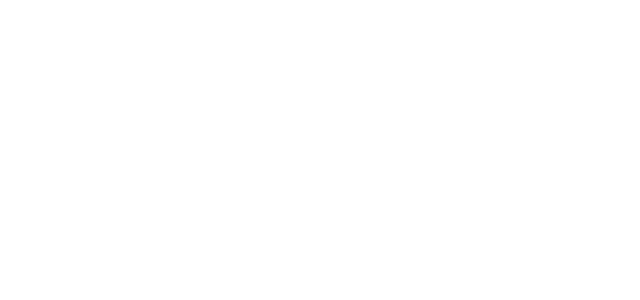
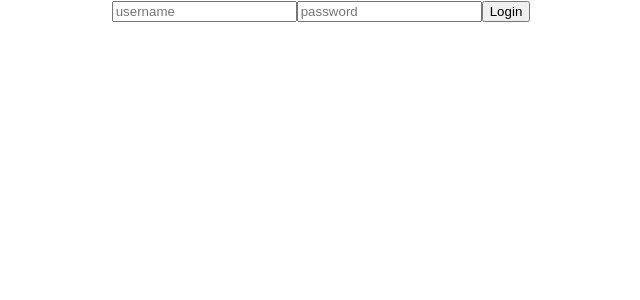
Before and after one commit to cristianchantada/proyecto-nodepop-react, a React (Create React App) app: page / in a window 1280 px wide. Shown: the top 300 px of the page, without its empty margins (319-959 px from the left). Built offline with nearby package versions, Linux system fonts and the light colour scheme.

Commit message:
cliente axios medio-creado y LoginPage.jsx a medias

```diff
--- a/package.json
+++ b/package.json
@@ -6,6 +6,7 @@
     "@testing-library/jest-dom": "^5.16.5",
     "@testing-library/react": "^13.4.0",
     "@testing-library/user-event": "^13.5.0",
+    "axios": "^1.3.6",
     "react": "^18.2.0",
     "react-dom": "^18.2.0",
     "react-scripts": "5.0.1",
--- a/src/App.js
+++ b/src/App.js
@@ -1,9 +1,10 @@
 import './App.css';
+import LoginPage from './components/LoginPage';
 
 function App() {
   return (
     <div className="App">
-
+      <LoginPage />
     </div>
   );
 }
--- /dev/null
+++ b/src/api/client.js
@@ -0,0 +1,6 @@
+import axios from "axios";
+
+export const client = axios.create({
+  baseURL: process.env.REACT_APP_BASE_API_URL
+  }
+)
--- /dev/null
+++ b/src/components/LoginPage.jsx
@@ -0,0 +1,35 @@
+import React, { useEffect, useState} from "react";
+
+function LoginPage(){
+
+  const[login, setLogin] = useState(false);
+  const[credentials, setCredentials] = useState({
+    username: "",
+    password: ""
+  })
+
+/*   useEffect(() => {
+
+    };
+  ) */
+
+  const handleSubmit = (event) => {
+    console.log(event.target.username.value);
+    setLogin(true);
+    setCredentials(
+
+    )
+  }
+
+  return (
+    <div className="container">
+      <form onSubmit={handleSubmit}>
+        <input name="username" type="text" placeholder="username" />
+        <input name="password" type="password" placeholder="password" />
+        <button type="submit">Login</button>
+      </form>
+    </div>
+  );
+}
+
+export default LoginPage;
```
Also changed, not shown: 2 other files (tests, documents, lock files or other folders).
